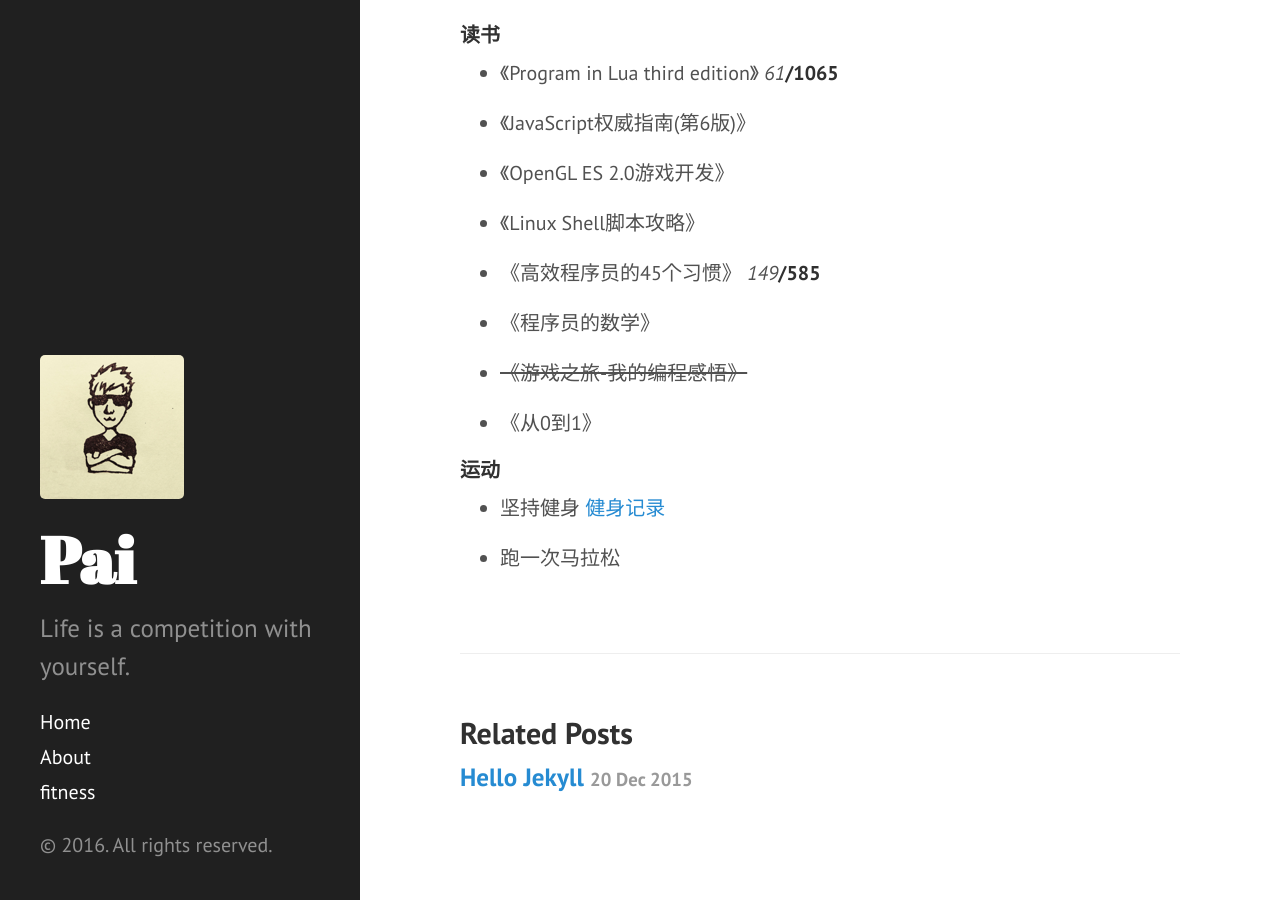
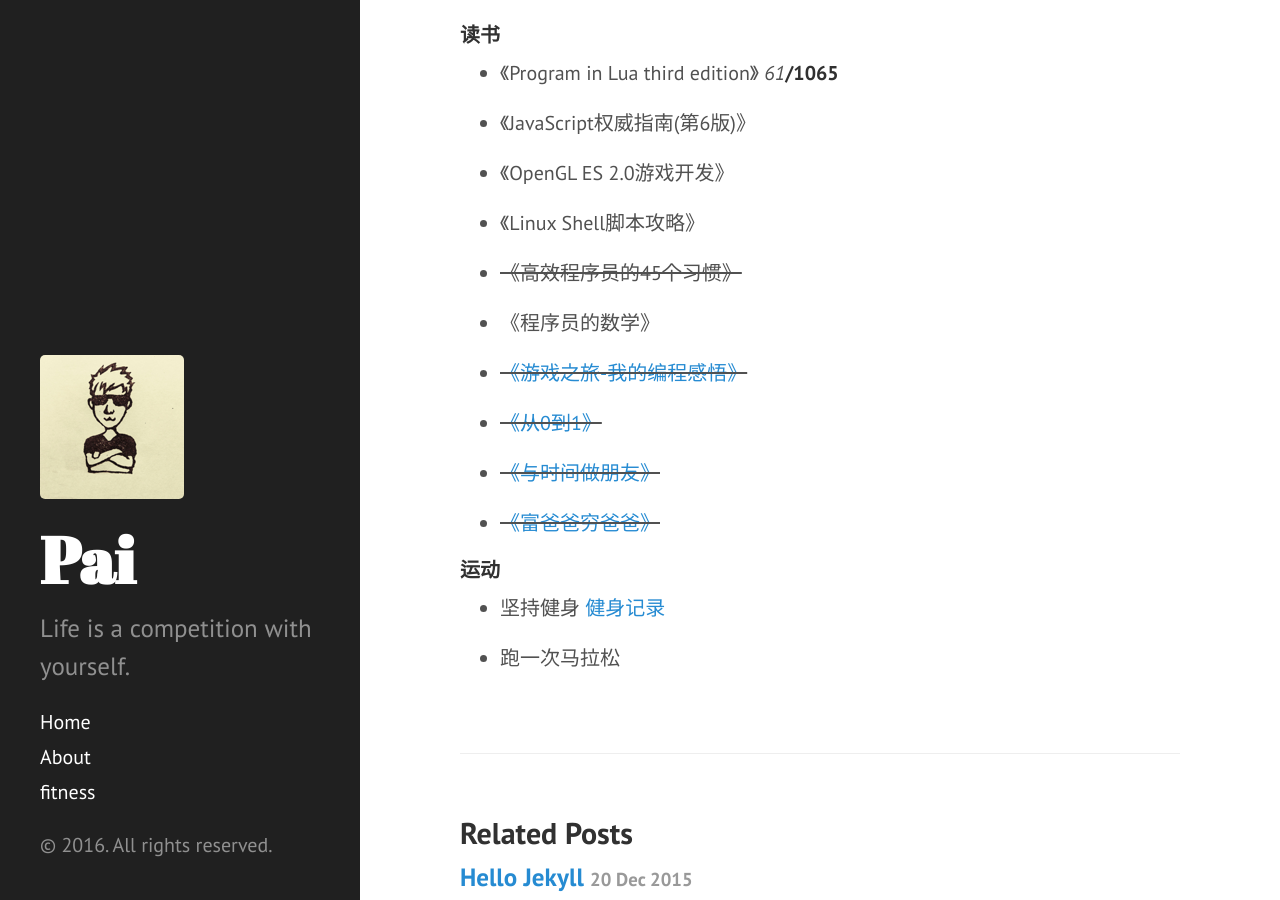
Before and after one commit to dragon8897/dragon8897.github.io, a Jekyll site: the page built from _posts/2016-01-03-new-plan.md, in a window 1280 px wide and 900 px high, scrolled down 392 px. Built offline with Jekyll 4.4.1, drawn with Linux system fonts in a browser that asks for light colours; Markdown is read by kramdown in place of the engine named in the settings.

Commit message:
update 2016 plan

```diff
--- a/_posts/2016-01-03-new-plan.md
+++ b/_posts/2016-01-03-new-plan.md
@@ -29,13 +29,17 @@ title: 2016计划
 
  - 《Linux Shell脚本攻略》
 
- - 《高效程序员的45个习惯》 *149***/585**
+ - ~~《高效程序员的45个习惯》~~
 
  - 《程序员的数学》
 
- - ~~《游戏之旅-我的编程感悟》~~
+ - ~~[《游戏之旅-我的编程感悟》](https://book.douban.com/subject/1441780/)~~
 
- - 《从0到1》
+ - ~~[《从0到1》](https://book.douban.com/subject/26297606/)~~
+
+ - ~~[《与时间做朋友》](https://book.douban.com/subject/3609132/)~~
+
+ - ~~[《富爸爸穷爸爸》](https://book.douban.com/subject/1033778/)~~
 
 
 
```
